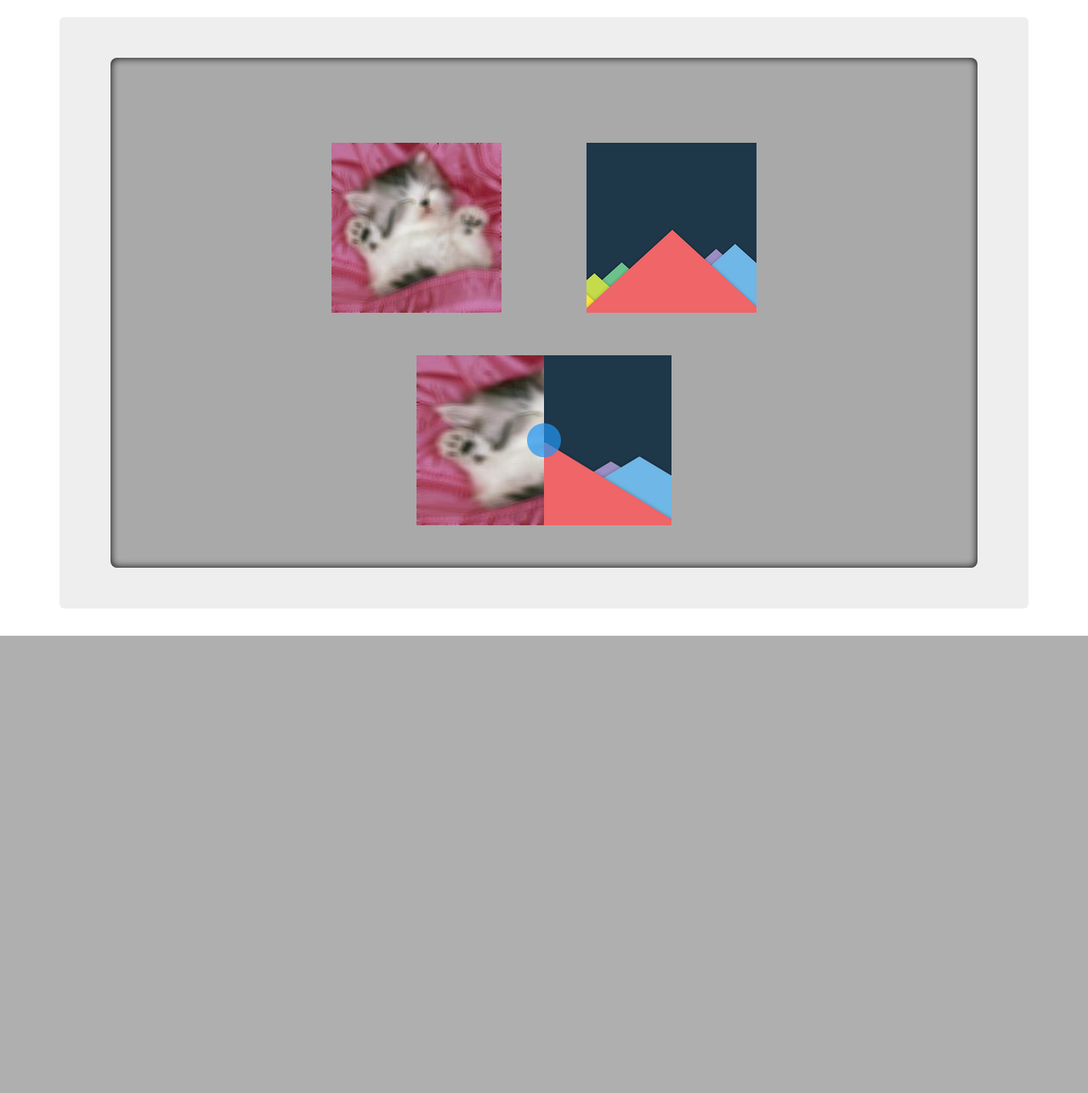
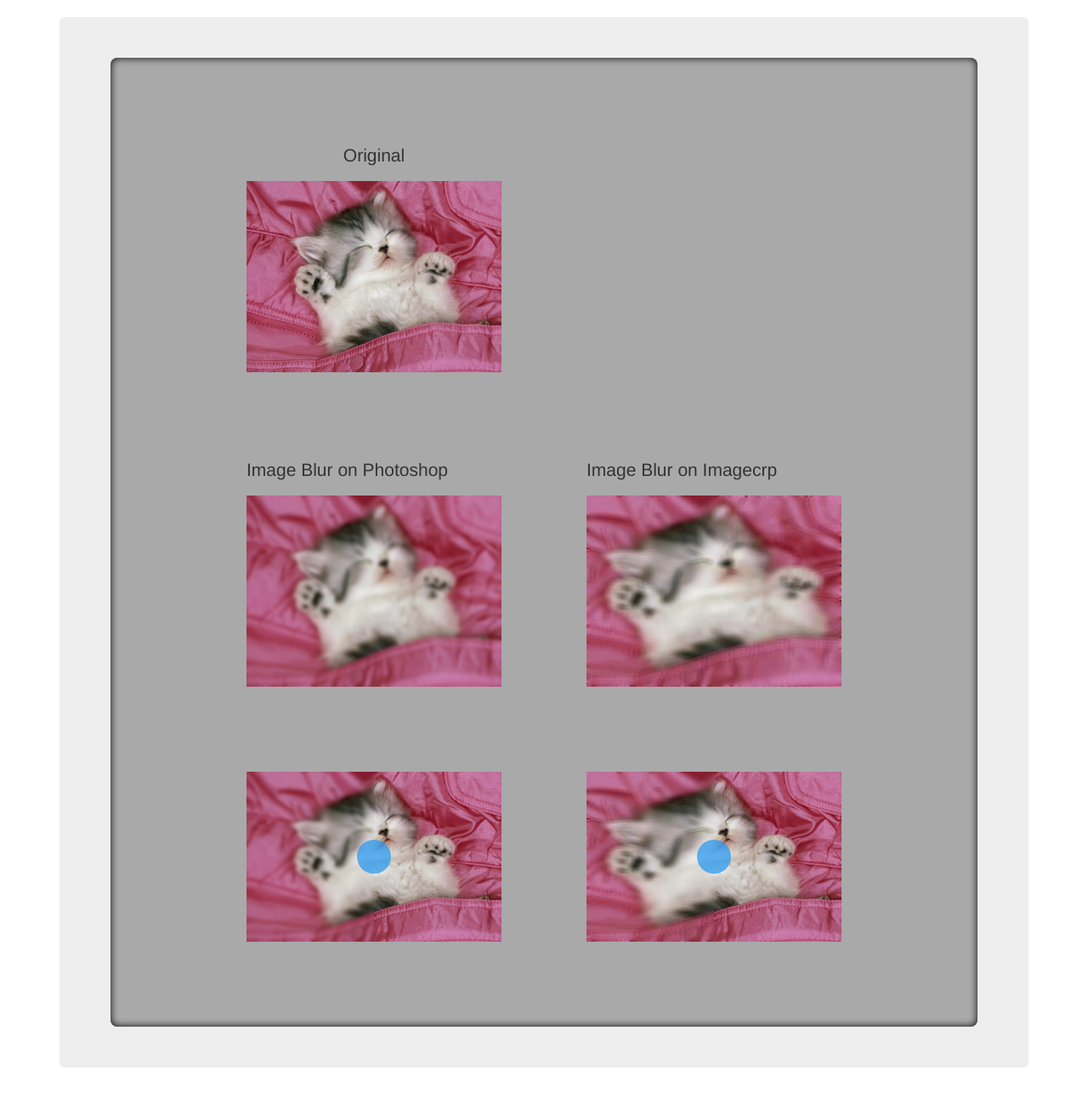
Before and after one commit to hamirulhafizal/imgcrp, a Django app: page /compare/ in a window 1280 px wide. Shown: the part 52-1338 px from the top of the page at 85% size. Before the commit the page ends 800 px from the top, so only its background shows below. Run offline with Django 3.2, Linux system fonts and the light colour scheme; data comes from the database, SQL or seed files in the repository; both versions use the stored data as it was after the commit; some libraries are stand-ins or nearby versions.

Commit message:
commit image and name button title

```diff
--- a/album/templates/album/compare.html
+++ b/album/templates/album/compare.html
@@ -8,8 +8,6 @@
 .img-comp-container {
   position: relative;
   height: 200px; /*should be the same height as the images*/
-  right:50%;
-  left:50%;
 }
 
 .img-comp-img {
@@ -130,33 +128,61 @@ function initComparisons() {
                           <center>
                           <table>
                               <tr>
+                                  <td><center>
+                                      <div style="padding: 50px;" >
+<!--                                      {% for photo in photos %}-->
+<!--                                         <img src="{{ photo.file.url }}" class="img-responsive">-->
+<!--                                          {% endfor %}-->
+                                          <p>Original</p>
+                                          <img src="../static/image/thumbnails/Original.jpg" class="img-responsive" width="300" height="200" >
+                                      </div></center>
+                                  </td>
+                              </tr>
+                              <tr>
                                   <td>
                                       <div style="padding: 50px;" >
-                                      {% for photo in photos %}
-                                         <img src="{{ photo.file.url }}" class="img-responsive">
-                                        {% endfor %}
+                                          <p>Image Blur on Photoshop</p>
+                                        <img src="../static/image/thumbnails/blur2.jpg" class="img-responsive" width="300" height="200" >
                                       </div>
                                   </td>
                                   <td>
                                       <div style="padding: 50px;" >
-                                        <img src="../static/image/thumbnails/compare.png" class="img-responsive" >
+                                           <p>Image Blur on Imagecrp</p>
+                                        <img src="../static/image/thumbnails/blur1.jpg" class="img-responsive" width="300" height="200" style="height: 225px;">
                                       </div>
                                   </td>
+
                               </tr>
+                              <tr>
 
-                              <tr>
-                                  <center>
                                   <td>
-                                       <div class="img-comp-container">
+                                      <div style="padding: 50px;" class="img-responsive">
+                                       <div class="img-comp-container " >
                                           <div class="img-comp-img">
-                                                <img src="../static/image/thumbnails/compare.png" width="300" height="200" >
+                                                <img src="../static/image/thumbnails/Original.jpg" width="300" height="200" >
                                           </div>
                                           <div class="img-comp-img img-comp-overlay">
 
                                               {% for photo in photos %}
-                                                  <img src="{{ photo.file.url }}" width="300" height="200">
+                                                  <img src="../static/image/thumbnails/blur2.jpg" width="300" height="200">
                                               {% endfor %}
                                           </div>
+                                        </div>
+                                        </div>
+                                  </td>
+
+                                  <td>
+                                          <div style="padding: 50px;" class="img-responsive" >
+                                       <div class="img-comp-container">
+                                          <div class="img-comp-img">
+                                                <img src="../static/image/thumbnails/Original.jpg" width="300" height="200" >
+                                          </div>
+                                          <div class="img-comp-img img-comp-overlay">
+                                              {% for photo in photos %}
+                                                  <img src="../static/image/thumbnails/blur1.jpg" width="300" height="200">
+                                              {% endfor %}
+                                          </div>
+                                        </div>
                                         </div>
                                   </td>
                                   </center>
@@ -166,8 +192,6 @@ function initComparisons() {
                       </div>
                 </div>
             </div>
-
-
           </div>
      </div>
 </div>
--- a/album/templates/album/home.html
+++ b/album/templates/album/home.html
@@ -22,7 +22,7 @@
                 </div>
                     <div class="container1">
                          {%for effect in effects %}
-                        <button class="btn" type="submit" onclick="location.href='/{{effect}}/{{ pk }}';">
+                        <button class="btn" type="submit" title="{{effect}}" onclick="location.href='/{{effect}}/{{ pk }}';" >
                                 <img src="/static/image/thumbnails/{{effect}}.PNG">
                         </button>
                             {% endfor %}
```
Also changed, not shown: album/effects.py (+5 -11 lines), album/media/1.jpg (added), album/media/1_M4lh67c.jpg (added), album/media/1_mbo5ftV.jpg (added), album/media/1_o9AWCXP.jpg (added), album/static/image/thumbnails/Original.jpg (added), album/static/image/thumbnails/blur1.jpg (added), album/static/image/thumbnails/blur2.jpg (added), db.sqlite3, 2 other files.
